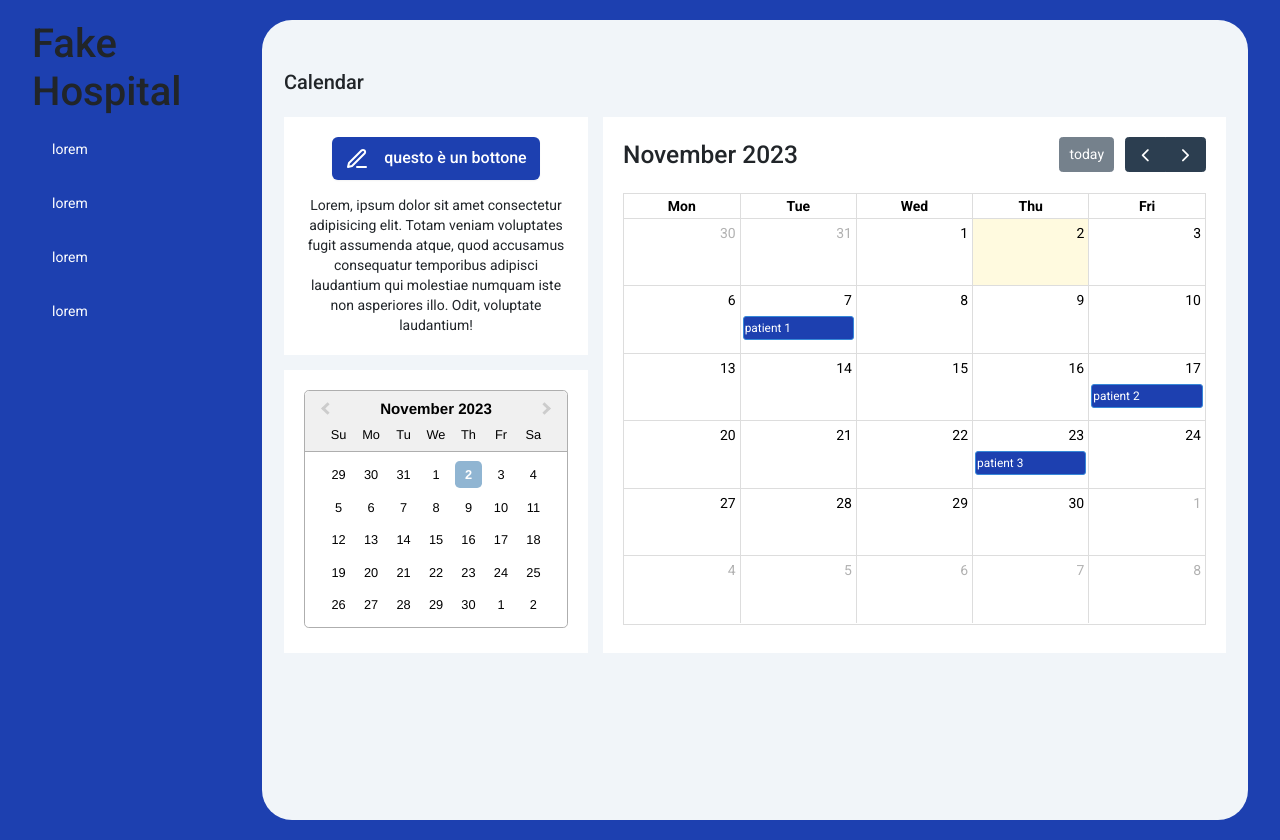
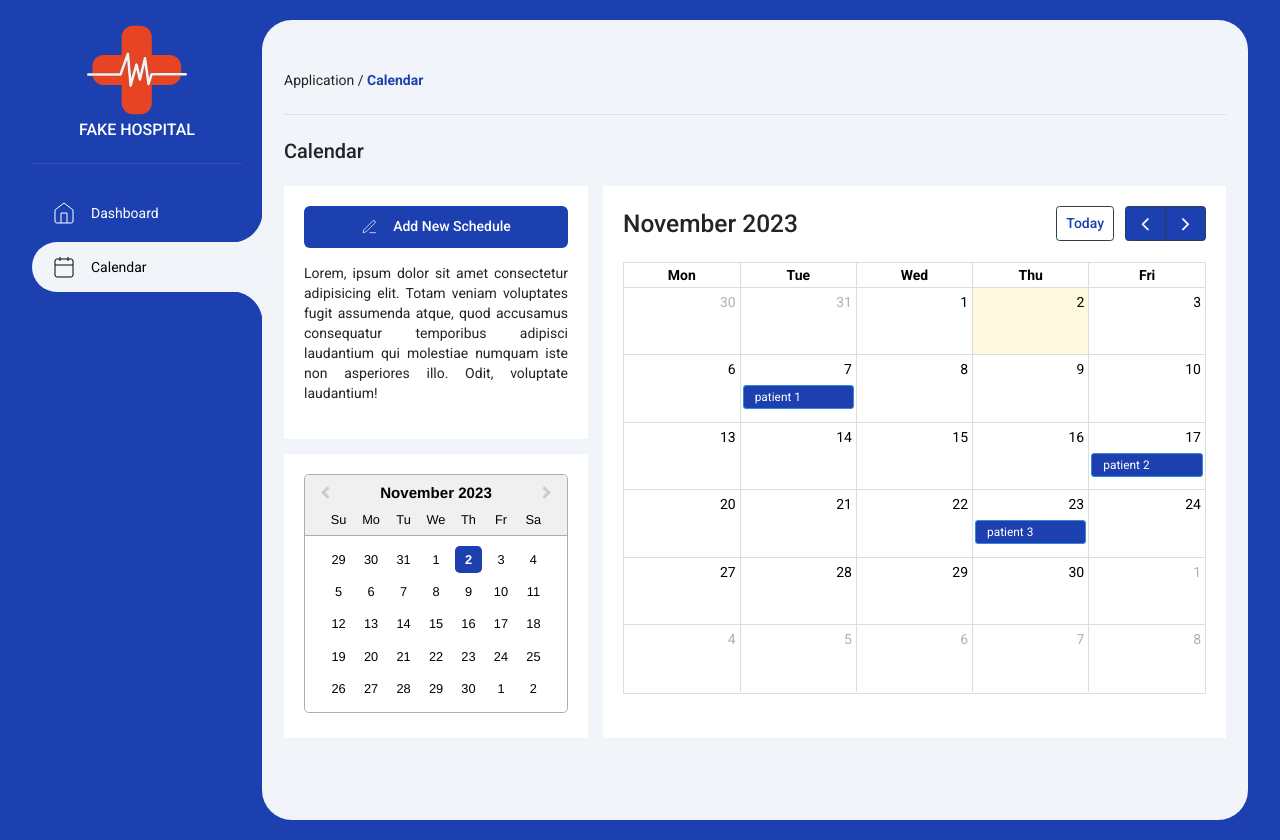
Before and after one commit to Mirkofilip/fakeHospital, a React (Create React App) app: page / in a window 1280 px wide. Built offline with nearby package versions, Linux system fonts and the light colour scheme.

Commit message:
calendar page rev

```diff
--- a/src/App.css
+++ b/src/App.css
@@ -16,7 +16,24 @@ ul {
   padding: 0;
 }
 
-ul li a {
+.sideMenu ul li {
+  position: relative;
+}
+
+.sideMenu ul li.active:before {
+  content: "";
+  z-index: -1;
+  position: absolute;
+  top: 0px;
+  right: 0px;
+  margin-right: -1.25rem;
+  height: 100%;
+  width: 3rem;
+  opacity: 1;
+  background-color: #f1f5f9;
+}
+
+.sideMenu ul li a {
     height: 50px;
     position: relative;
     margin-bottom: 0.25rem;
@@ -27,6 +44,48 @@ ul li a {
     color: #fff;
     text-decoration: none;
     font-size: 14px;
+}
+
+.sideMenu ul li a svg {
+  margin-right: 15px;
+}
+
+.sideMenu ul li.active a {
+  color: #000;
+  background-color: #f1f5f9;
+  position: relative;
+}
+
+.sideMenu ul li.active a:before {
+  content: "";
+  width: 30px;
+  height: 30px;
+  margin-top: -30px;
+  transform: rotate(90deg) scale(1.04);
+  background-size: 100%;
+  background-image: url("./curveAfter.svg");
+  position: absolute;
+  top: 0px;
+  right: 0px;
+  margin-right: -1.25rem;
+}
+
+.active a:after {
+  content: "";
+  width: 30px;
+  height: 30px;
+  margin-top: 50px;
+  transform: scale(1.04);
+  background-size: 100%;
+  background-image: url("./curveAfter.svg");
+  position: absolute;
+  top: 0px;
+  right: 0px;
+  margin-right: -1.25rem;
+}
+
+.sideMenu ul li a.active svg {
+  stroke: var(--color-primary);
 }
 
 .grid-cols-12 {
@@ -79,6 +138,54 @@ ul li a {
   pointer-events: none;
 }
 
+.logo {
+  text-align: center;
+}
+
+p {
+  text-align: justify;
+}
+
+.breacrumb {
+  text-align: left;
+}
+
+.breacrumb span {
+  font-weight: 700;
+  color: var(--color-primary);
+}
+
+.borderHr {
+  position: relative;
+  z-index: 10;
+  height: 1px;
+  width: 100%;
+  background-color: rgb(255 255 255 / 0.08);
+  margin-top: 1.5rem;
+  margin-bottom: 1.5rem;
+}
+
+.borderHrBlue {
+  position: relative;
+  z-index: 10;
+  height: 1px;
+  width: 100%;
+  background-color: rgb(96 96 96 / 13%);
+  margin-top: 1.5rem;
+  margin-bottom: 1.5rem;
+}
+
+.logo h1 {
+  font-size: 16px;
+  text-transform: uppercase;
+  color: #fff;
+}
+
+.logo img {
+  max-width: 100px;
+  width: 100%;
+}
+
 body {
   font-family: Roboto;
   font-size: 0.875rem;
@@ -116,18 +223,33 @@ body {
     padding-left: 0.75rem;
     padding-right: 0.75rem;
     font-weight: 500;
-    --tw-shadow: 0 1px 2px 0 rgb(0 0 0 / 0.05);
-    --tw-shadow-colored: 0 1px 2px 0 var(--tw-shadow-color);
-    box-shadow: var(--tw-ring-offset-shadow, 0 0 #0000), var(--tw-ring-shadow, 0 0 #0000), var(--tw-shadow);
     transition-property: color, background-color, border-color, fill, stroke, opacity, box-shadow, transform, filter, -webkit-text-decoration-color, -webkit-backdrop-filter;
     transition-property: color, background-color, border-color, text-decoration-color, fill, stroke, opacity, box-shadow, transform, filter, backdrop-filter;
     transition-property: color, background-color, border-color, text-decoration-color, fill, stroke, opacity, box-shadow, transform, filter, backdrop-filter, -webkit-text-decoration-color, -webkit-backdrop-filter;
     transition-timing-function: cubic-bezier(0.4, 0, 0.2, 1);
     transition-duration: 200ms;
+    width: 100%;
+    font-size: 14px;
+}
+
+.btn:hover {
+  background-color: #244ccf;
+  color: #fff;
 }
 
 .btn svg {
   margin-right: 15px;
+  width: 17px;
+}
+
+
+
+.fc .fc-button-primary:disabled {
+  background-color: #fff !important;
+  color: var(--color-primary) !important;
+  text-transform: capitalize;
+  font-weight: 500;
+  opacity: 1;
 }
 
 @media (prefers-reduced-motion: no-preference) {
@@ -151,10 +273,20 @@ body {
   color: #61dafb;
 }
 
+
+.fc .fc-button-primary,
 .fc-h-event,
+.react-datepicker__day--selected, .react-datepicker__day--in-selecting-range, .react-datepicker__day--in-range, .react-datepicker__month-text--selected, .react-datepicker__month-text--in-selecting-range, .react-datepicker__month-text--in-range, .react-datepicker__quarter-text--selected, .react-datepicker__quarter-text--in-selecting-range, .react-datepicker__quarter-text--in-range, .react-datepicker__year-text--selected, .react-datepicker__year-text--in-selecting-range, .react-datepicker__year-text--in-range {
+  background-color: var(--color-primary) !important;
+  transition: all .2s linear;
+}
 
-.react-datepicker__day--selected, .react-datepicker__day--in-selecting-range, .react-datepicker__day--in-range, .react-datepicker__month-text--selected, .react-datepicker__month-text--in-selecting-range, .react-datepicker__month-text--in-range, .react-datepicker__quarter-text--selected, .react-datepicker__quarter-text--in-selecting-range, .react-datepicker__quarter-text--in-range, .react-datepicker__year-text--selected, .react-datepicker__year-text--in-selecting-range, .react-datepicker__year-text--in-range {
-  background-color: var(--color-primary);
+.react-datepicker__day--keyboard-selected, .react-datepicker__month-text--keyboard-selected, .react-datepicker__quarter-text--keyboard-selected, .react-datepicker__year-text--keyboard-selected {
+  color: #fff !important;
+}
+
+.fc-h-event {
+  padding-left: 10px;
 }
 
 .fc .fc-daygrid-day-number,
@@ -176,25 +308,20 @@ body {
   .\32xl\:col-span-3 {
     grid-column: span 3 / span 3;
   }
+  .\32xl\:col-span-9 {
+    grid-column: span 9 / span 9;
+  }
 }
 
 @media(min-width:1280px) {
   .xl\:col-span-4 {
     grid-column: span 4 / span 4;
   }
+  .xl\:col-span-8 {
+    grid-column: span 8 / span 8;
+}
 }
 
-  @media (min-width: 1280px){
-  .xl\:col-span-8 {
-      grid-column: span 8 / span 8;
-  }
-}
-
-@media (min-width: 1536px){
-  .\32xl\:col-span-9 {
-    grid-column: span 9 / span 9;
-  }
-}
 
 @media (max-width: calc(1279px)) {
   .sideMenu {
--- a/src/App.js
+++ b/src/App.js
@@ -10,6 +10,8 @@ function App() {
     <div className="fullContainer">
       <SideMenu />
       <div className="dashboard">
+        <div className="breacrumb">Application / <span>Calendar</span></div>
+        <div className="borderHrBlue" aria-hidden="true"></div>
         <div className="row">
           <div className="col-md-12 title">
             <h2>Calendar</h2>
@@ -19,9 +21,9 @@ function App() {
           <div className="col-span-12 xl:col-span-4 2xl:col-span-3">
             <div className="col-span-12 box box-top">
               <button className="btn">
-              <svg xmlns="http://www.w3.org/2000/svg" width="24" height="24" viewBox="0 0 24 24" fill="none" stroke="currentColor" stroke-width="2" stroke-linecap="round" stroke-linejoin="round" icon-name="edit-3" class="lucide lucide-edit-3 w-4 h-4 mr-2" data-lucide="edit-3"><path d="M12 20h9"></path><path d="M16.5 3.5a2.121 2.121 0 013 3L7 19l-4 1 1-4L16.5 3.5z"></path></svg>
-                questo è un bottone</button>
-              Lorem, ipsum dolor sit amet consectetur adipisicing elit. Totam veniam voluptates fugit assumenda atque, quod accusamus consequatur temporibus adipisci laudantium qui molestiae numquam iste non asperiores illo. Odit, voluptate laudantium!
+              <svg xmlns="http://www.w3.org/2000/svg" width="24" height="24" viewBox="0 0 24 24" fill="none" stroke="currentColor" icon-name="edit-3" className="lucide lucide-edit-3 w-4 h-4 mr-2" data-lucide="edit-3"><path d="M12 20h9"></path><path d="M16.5 3.5a2.121 2.121 0 013 3L7 19l-4 1 1-4L16.5 3.5z"></path></svg>
+              Add New Schedule </button>
+              <p>Lorem, ipsum dolor sit amet consectetur adipisicing elit. Totam veniam voluptates fugit assumenda atque, quod accusamus consequatur temporibus adipisci laudantium qui molestiae numquam iste non asperiores illo. Odit, voluptate laudantium!</p>
             </div>
             <div className="col-span-12 box">
               <Datapicker />
--- a/src/components/sideMenu.js
+++ b/src/components/sideMenu.js
@@ -1,15 +1,19 @@
+import LogoHospital from '../hospital-svgrepo-com.svg'
+
 function SideMenu() {
     return(
         <div className="sideMenu">
             <div className="logo">
-            <h1>Fake Hospital</h1>
+                <img src={LogoHospital} alt="logo Fake Hospital" />
+                <h1>Fake Hospital</h1>
             </div>
-            <ul>
-                <li><a href="#0">lorem</a></li>
-                <li><a href="#0">lorem</a></li>
-                <li><a href="#0">lorem</a></li>
-                <li><a href="#0">lorem</a></li>
-            </ul>
+            <div className="borderHr" aria-hidden="true"></div>
+            <nav>
+                <ul>
+                    <li><a href="#0"><svg xmlns="http://www.w3.org/2000/svg" width="24" height="24" viewBox="0 0 24 24" fill="none" stroke="currentColor" icon-name="home" data-lucide="home"><path d="M3 9l9-7 9 7v11a2 2 0 01-2 2H5a2 2 0 01-2-2z"></path><polyline points="9 22 9 12 15 12 15 22"></polyline></svg>Dashboard</a></li>
+                    <li className="active"><a href="#0" ><svg xmlns="http://www.w3.org/2000/svg" width="24" height="24" viewBox="0 0 24 24" fill="none" stroke="currentColor" icon-name="calendar"><rect x="3" y="4" width="18" height="18" rx="2" ry="2"></rect><line x1="16" y1="2" x2="16" y2="6"></line><line x1="8" y1="2" x2="8" y2="6"></line><line x1="3" y1="10" x2="21" y2="10"></line></svg>Calendar</a></li>
+                </ul>
+            </nav>
         </div>
     );
 
```
Also changed, not shown: src/curveAfter.svg (added), src/hospital-svgrepo-com.svg (added).
